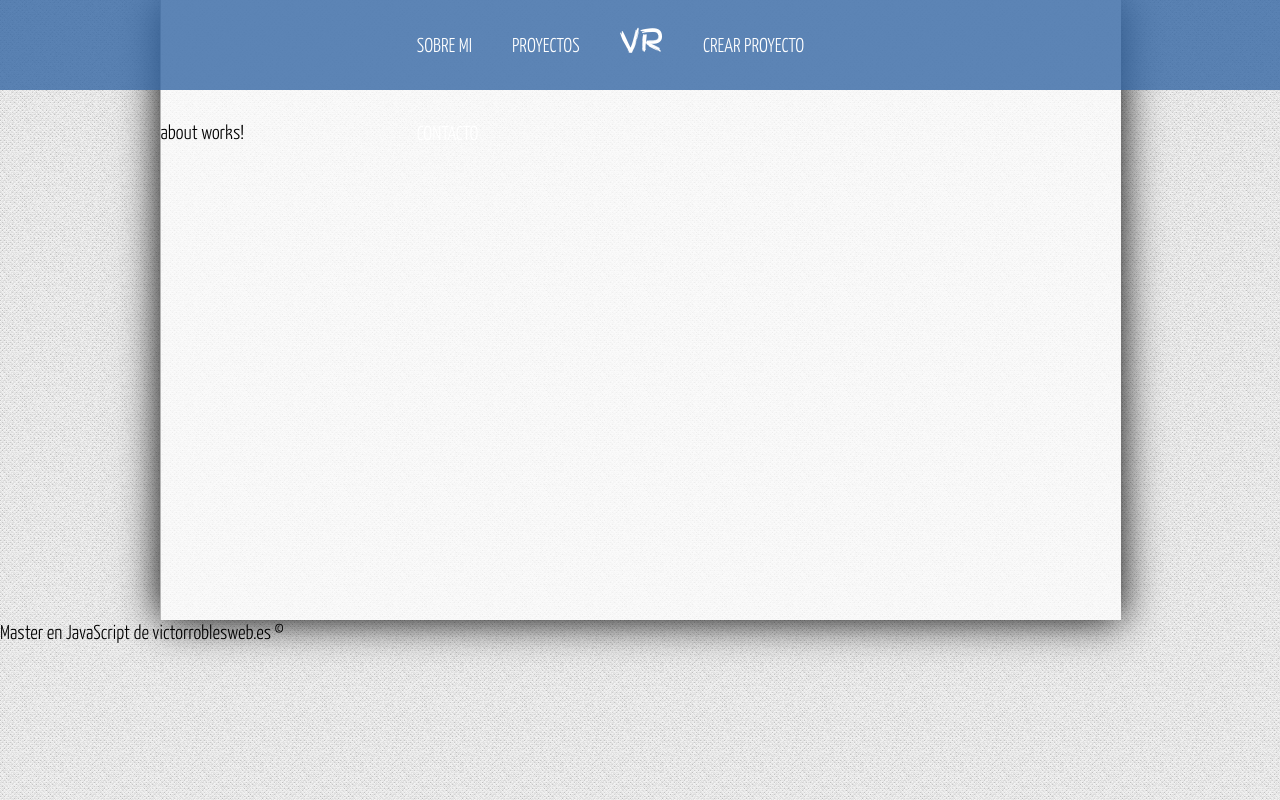
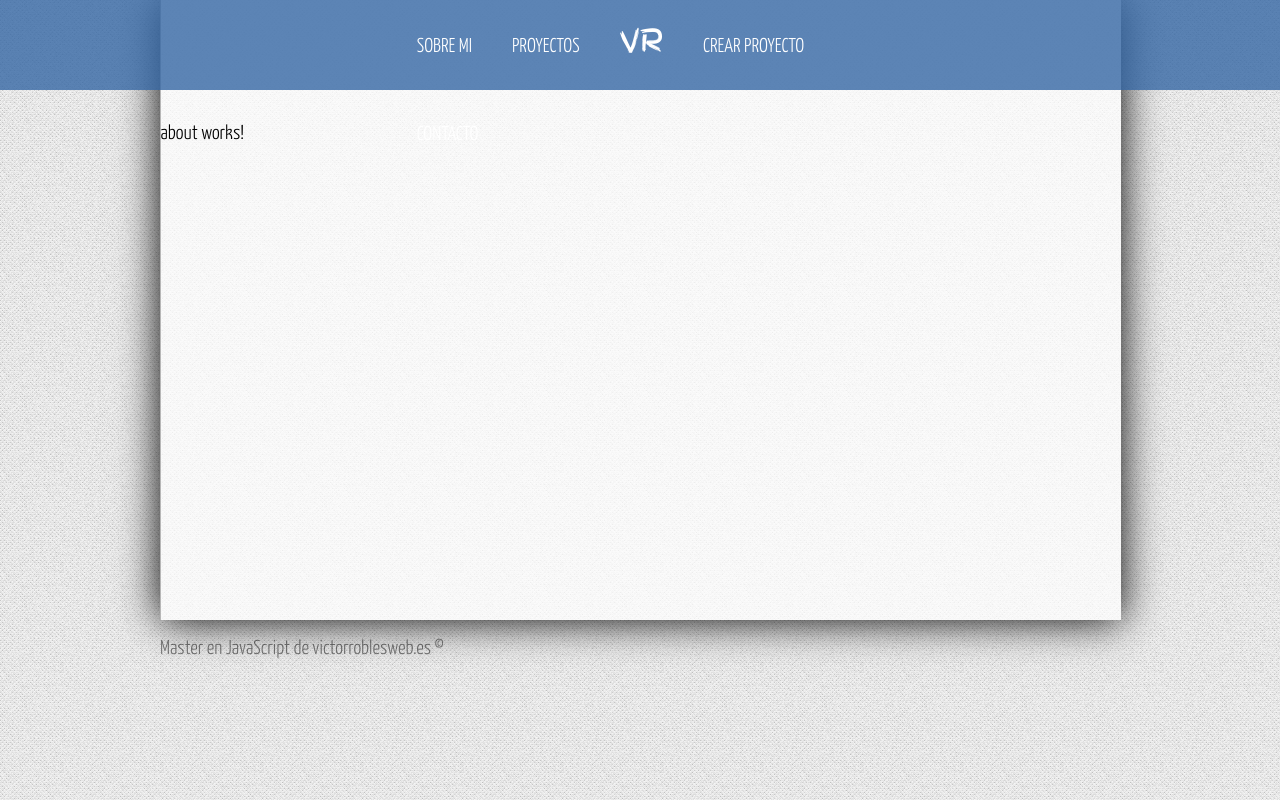
Before and after one commit to osmanjosue/MEANVictorRobles, an Angular app: page / in a window 1280 px wide. Built offline with nearby package versions, Linux system fonts and the light colour scheme.

Commit message:
68 seccion, 243 clase, se creo el estilo para el footer

```diff
--- a/src/assets/css/styles.css
+++ b/src/assets/css/styles.css
@@ -90,3 +90,12 @@
     background: rgba(255,255,255, 0.7);
     padding-top:120px;
 }
+
+/* Pie de pagina */
+
+footer{
+    width:75%;
+    margin: 0px auto;
+    padding-top: 15px;
+    color: rgba(0,0,0,0.5);
+}
```
